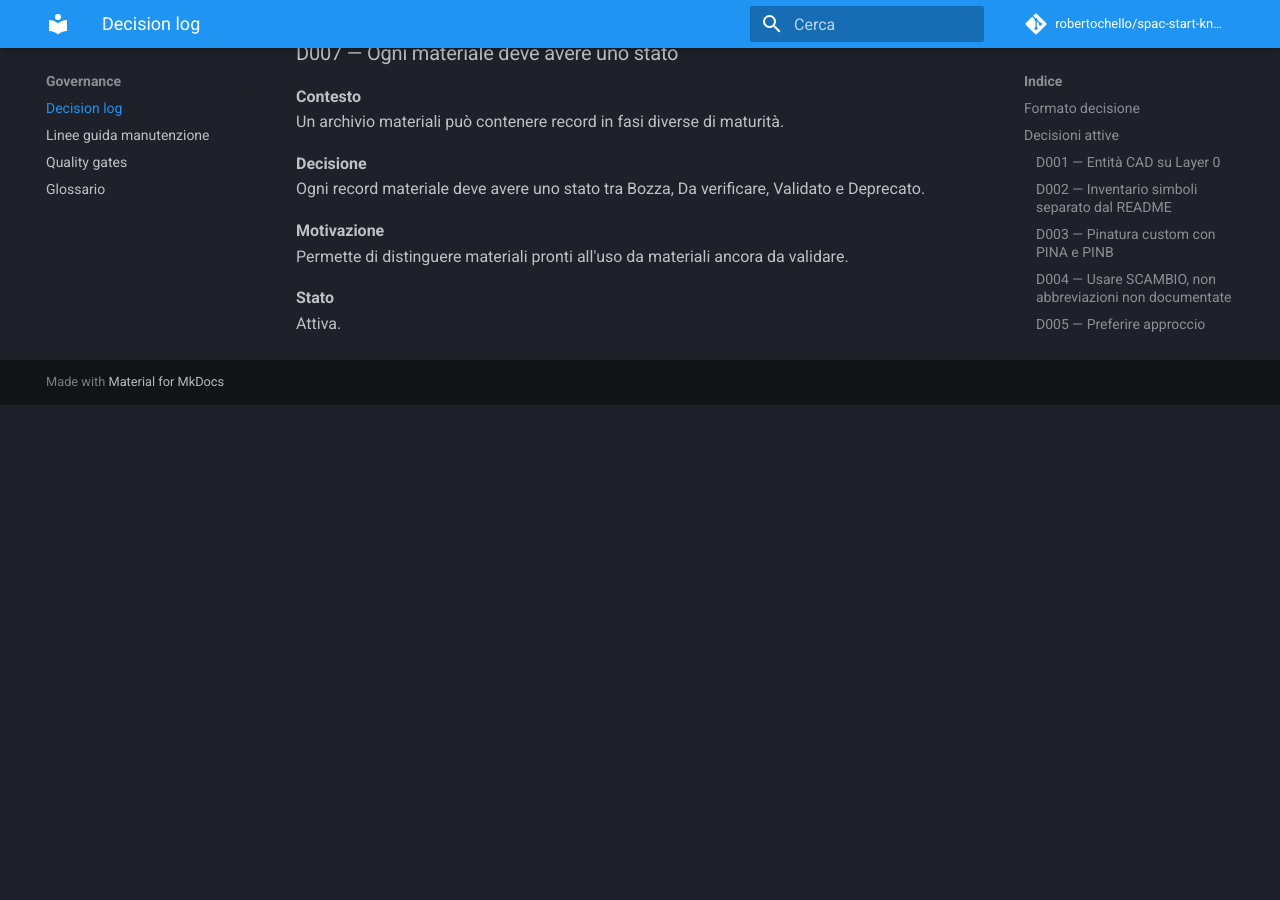
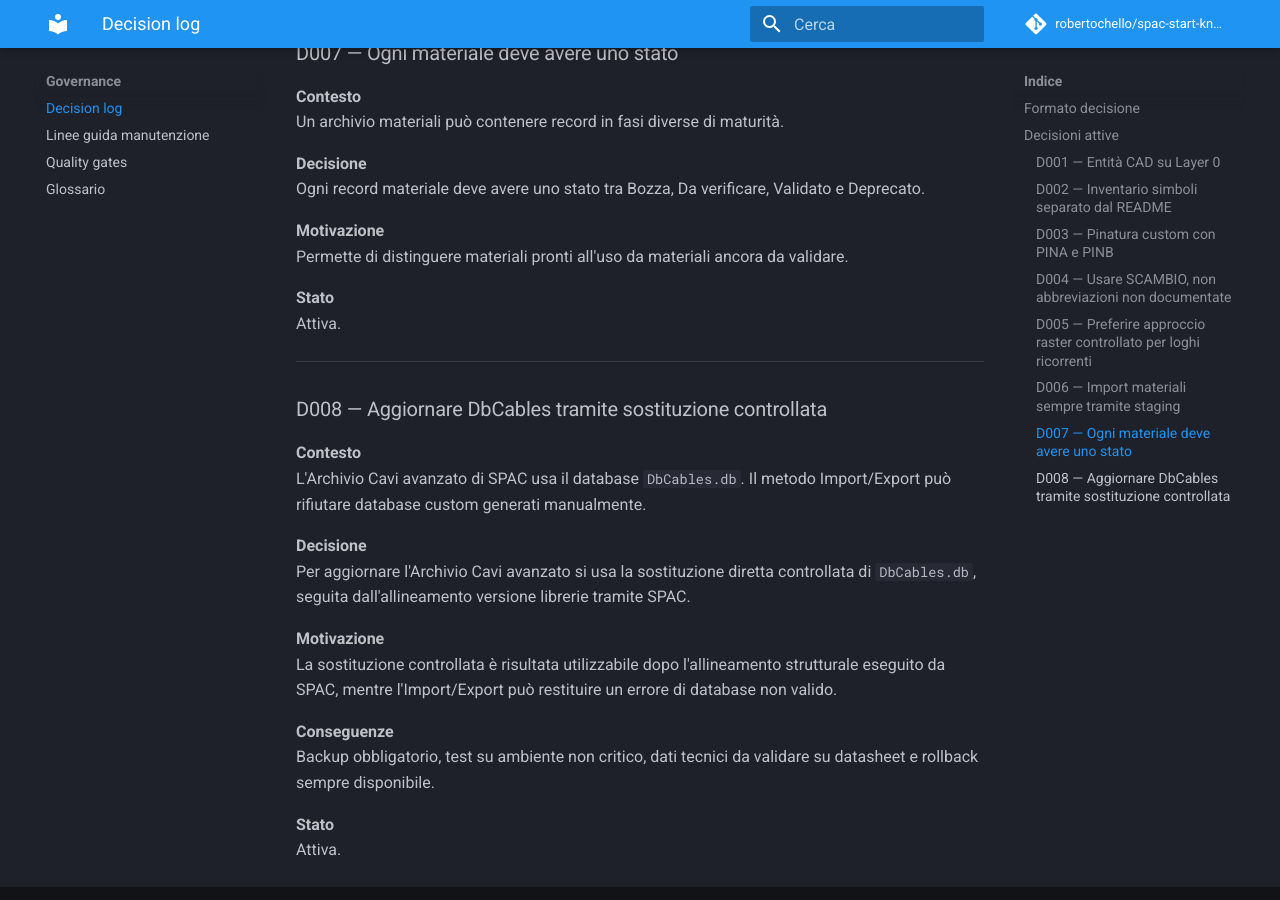
Before and after one commit to robertochello/spac-start-knowledge-base, an MkDocs documentation site: the page built from docs/11-decision-log.md, in a window 1280 px wide and 900 px high, scrolled down 2858 px. Built offline with MkDocs 1.6.1 and Material for MkDocs 9.7.7, drawn with Linux system fonts in a browser that asks for light colours; comment, search, counter and statistics services are not loaded; before the commit the page ends 3263 px from its top, so only the background shows below that.

Commit message:
Add DbCables replacement decision

```diff
--- a/docs/11-decision-log.md
+++ b/docs/11-decision-log.md
@@ -125,3 +125,22 @@
 
 **Stato**
 Attiva.
+
+---
+
+### D008 — Aggiornare DbCables tramite sostituzione controllata
+
+**Contesto**
+L'Archivio Cavi avanzato di SPAC usa il database `DbCables.db`. Il metodo Import/Export può rifiutare database custom generati manualmente.
+
+**Decisione**
+Per aggiornare l'Archivio Cavi avanzato si usa la sostituzione diretta controllata di `DbCables.db`, seguita dall'allineamento versione librerie tramite SPAC.
+
+**Motivazione**
+La sostituzione controllata è risultata utilizzabile dopo l'allineamento strutturale eseguito da SPAC, mentre l'Import/Export può restituire un errore di database non valido.
+
+**Conseguenze**
+Backup obbligatorio, test su ambiente non critico, dati tecnici da validare su datasheet e rollback sempre disponibile.
+
+**Stato**
+Attiva.
```
